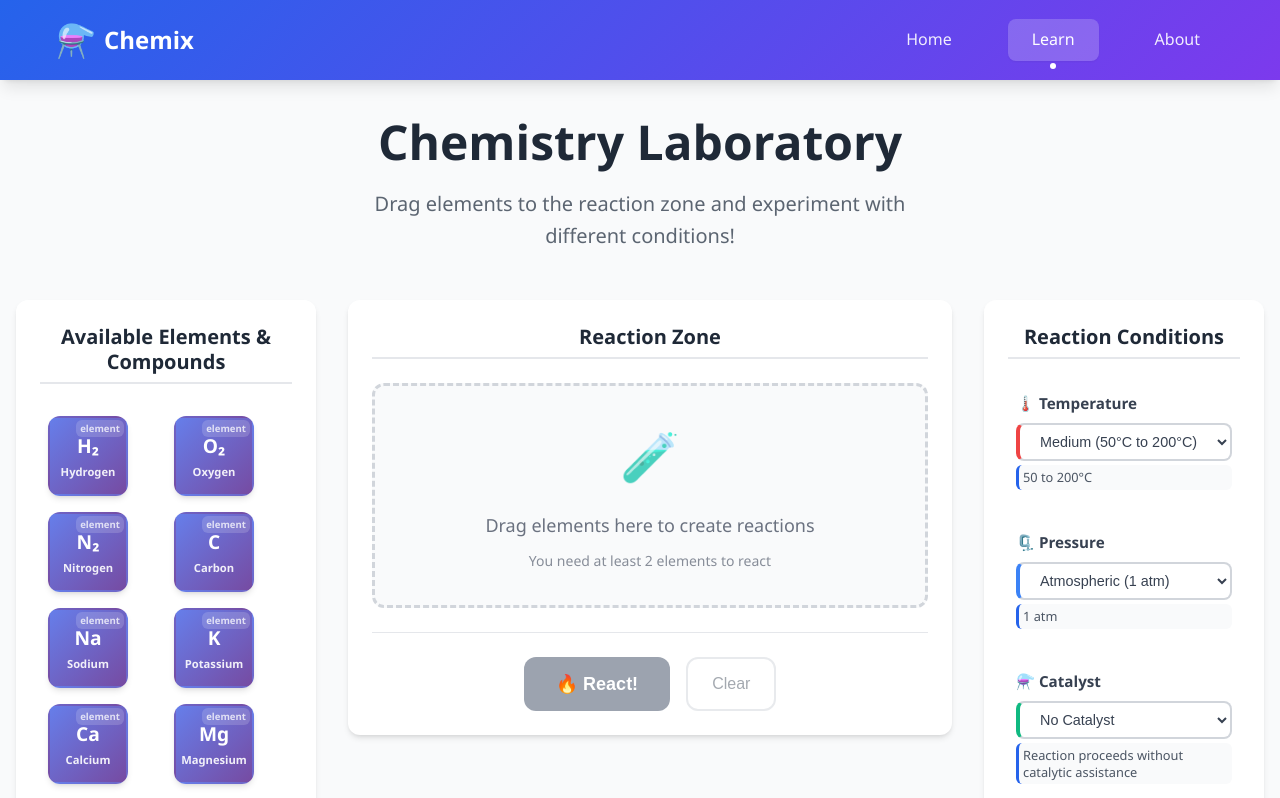
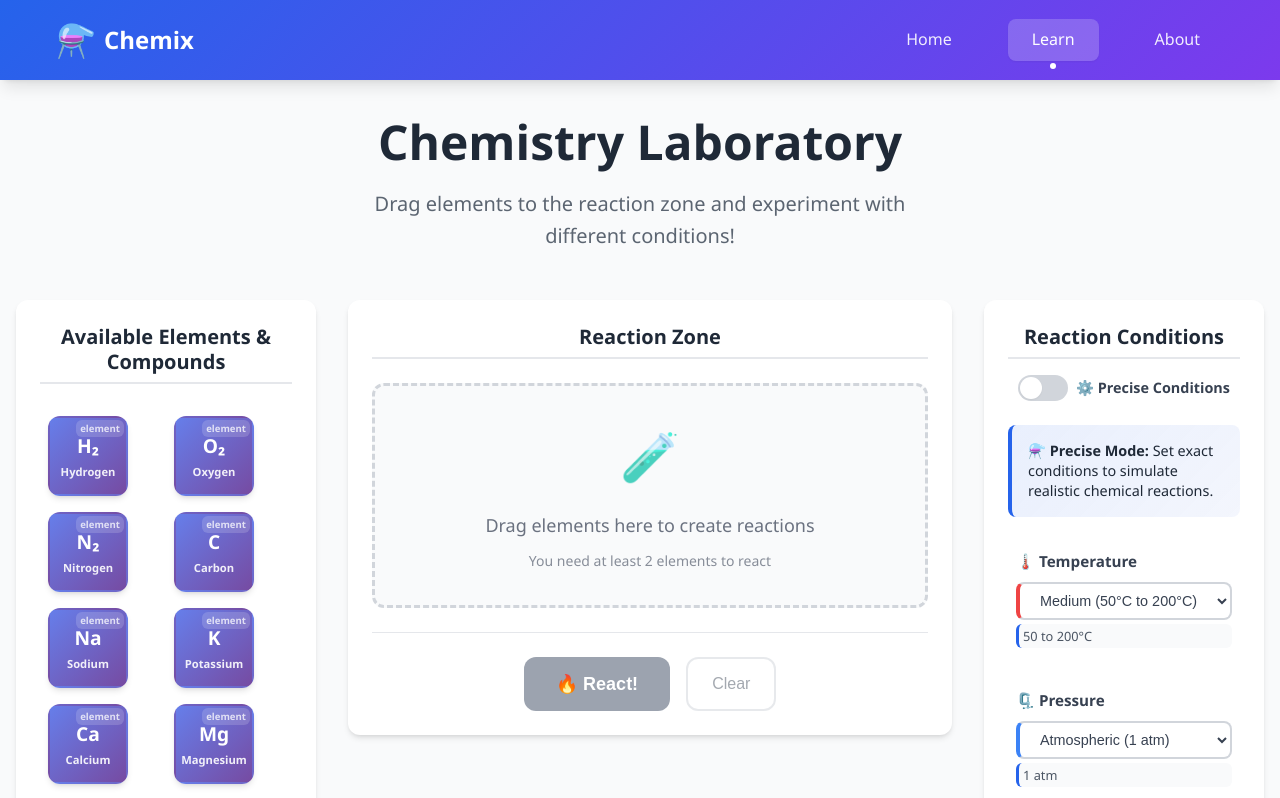
Before and after one commit to Lokesh-1511/Chemix, a React (Vite) app: page /learn in a window 1280 px wide. Shown: the top 798 px of the page. Built offline with nearby package versions, Linux system fonts and the light colour scheme.

Commit message:
removed scrollbars and added auto-discovery toggle

```diff
--- a/src/components/ConditionsPanel.jsx
+++ b/src/components/ConditionsPanel.jsx
@@ -1,11 +1,46 @@
 import React from 'react';
 import '../styles/ConditionsPanel.css';
 
-const ConditionsPanel = ({ conditions, onConditionChange, conditionOptions }) => {
+const ConditionsPanel = ({
+  conditions,
+  onConditionChange,
+  conditionOptions,
+  autoDiscovery,
+  onAutoDiscoveryToggle
+}) => {
   return (
     <div className="conditions-panel">
+      <div className="conditions-header">
         <h3 className="conditions-title">Reaction Conditions</h3>
+        <div className="auto-discovery-toggle">
+          <label className="toggle-label">
+            <input
+              type="checkbox"
+              checked={autoDiscovery}
+              onChange={(e) => onAutoDiscoveryToggle(e.target.checked)}
+              className="toggle-input"
+            />
+            <span className="toggle-slider"></span>
+            <span className="toggle-text">
+              {autoDiscovery ? '🔍 Auto-Discovery Mode' : '⚙️ Precise Conditions'}
+            </span>
+          </label>
+        </div>
+      </div>
 
+      <div className="discovery-mode-info">
+        {autoDiscovery ? (
+          <div className="info-card discovery">
+            <p>🧪 <strong>Auto-Discovery Mode:</strong> Explore what compounds can be formed without worrying about specific conditions!</p>
+          </div>
+        ) : (
+          <div className="info-card precise">
+            <p>⚗️ <strong>Precise Mode:</strong> Set exact conditions to simulate realistic chemical reactions.</p>
+          </div>
+        )}
+      </div>
+
+      <div className={`conditions-controls ${autoDiscovery ? 'disabled' : ''}`}>
         <div className="condition-group">
           <label className="condition-label">
             🌡️ Temperature
@@ -14,7 +49,8 @@ const ConditionsPanel = ({ conditions, onConditionChange, conditionOptions }) =>
             className="condition-select temperature"
             value={conditions.temperature}
             onChange={(e) => onConditionChange('temperature', e.target.value)}
-          title={`Current: ${conditionOptions.temperature.find(opt => opt.value === conditions.temperature)?.range || 'Unknown'}`}
+            disabled={autoDiscovery}
+            title={autoDiscovery ? 'Disabled in auto-discovery mode' : `Current: ${conditionOptions.temperature.find(opt => opt.value === conditions.temperature)?.range || 'Unknown'}`}
           >
             {conditionOptions.temperature.map(option => (
               <option key={option.value} value={option.value}>
@@ -37,7 +73,8 @@ const ConditionsPanel = ({ conditions, onConditionChange, conditionOptions }) =>
             className="condition-select pressure"
             value={conditions.pressure}
             onChange={(e) => onConditionChange('pressure', e.target.value)}
-          title={`Current: ${conditionOptions.pressure.find(opt => opt.value === conditions.pressure)?.range || 'Unknown'}`}
+            disabled={autoDiscovery}
+            title={autoDiscovery ? 'Disabled in auto-discovery mode' : `Current: ${conditionOptions.pressure.find(opt => opt.value === conditions.pressure)?.range || 'Unknown'}`}
           >
             {conditionOptions.pressure.map(option => (
               <option key={option.value} value={option.value}>
@@ -60,7 +97,8 @@ const ConditionsPanel = ({ conditions, onConditionChange, conditionOptions }) =>
             className="condition-select catalyst"
             value={conditions.catalyst}
             onChange={(e) => onConditionChange('catalyst', e.target.value)}
-          title={conditionOptions.catalyst.find(opt => opt.value === conditions.catalyst)?.description || 'No description'}
+            disabled={autoDiscovery}
+            title={autoDiscovery ? 'Disabled in auto-discovery mode' : (conditionOptions.catalyst.find(opt => opt.value === conditions.catalyst)?.description || 'No description')}
           >
             {conditionOptions.catalyst.map(option => (
               <option key={option.value} value={option.value}>
@@ -83,7 +121,8 @@ const ConditionsPanel = ({ conditions, onConditionChange, conditionOptions }) =>
             className="condition-select environment"
             value={conditions.environment || 'air'}
             onChange={(e) => onConditionChange('environment', e.target.value)}
-          title={conditionOptions.environment?.find(opt => opt.value === (conditions.environment || 'air'))?.description || 'Standard conditions'}
+            disabled={autoDiscovery}
+            title={autoDiscovery ? 'Disabled in auto-discovery mode' : (conditionOptions.environment?.find(opt => opt.value === (conditions.environment || 'air'))?.description || 'Standard conditions')}
           >
             {conditionOptions.environment?.map(option => (
               <option key={option.value} value={option.value}>
@@ -97,8 +136,16 @@ const ConditionsPanel = ({ conditions, onConditionChange, conditionOptions }) =>
             </small>
           </div>
         </div>
+      </div>
 
-      <div className="conditions-summary">
+      <div className={`conditions-summary ${autoDiscovery ? 'discovery-mode' : ''}`}>
+        {autoDiscovery ? (
+          <div className="discovery-summary">
+            <h4>🔍 Discovery Mode Active</h4>
+            <p>Conditions will be automatically optimized to find possible reactions!</p>
+          </div>
+        ) : (
+          <>
             <h4>Current Setup:</h4>
             <div className="summary-tags">
               <span className="summary-tag temperature">
@@ -114,16 +161,29 @@ const ConditionsPanel = ({ conditions, onConditionChange, conditionOptions }) =>
                 🌍 {conditionOptions.environment?.find(opt => opt.value === (conditions.environment || 'air'))?.label.split(' (')[0] || 'Air'}
               </span>
             </div>
+          </>
+        )}
       </div>
 
       <div className="conditions-help">
         <h4>💡 Tips:</h4>
         <ul>
+          {autoDiscovery ? (
+            <>
+              <li>In discovery mode, any possible reaction will succeed</li>
+              <li>Perfect for exploring chemical combinations</li>
+              <li>Switch to precise mode for realistic conditions</li>
+              <li>Great for learning what compounds can be formed!</li>
+            </>
+          ) : (
+            <>
               <li>Different reactions require specific conditions</li>
               <li>Catalysts can dramatically speed up reactions</li>
               <li>Temperature and pressure affect reaction rates</li>
               <li>Some reactions only work in specific environments</li>
               <li>Experiment with different combinations!</li>
+            </>
+          )}
         </ul>
       </div>
     </div>
--- a/src/pages/Learn.jsx
+++ b/src/pages/Learn.jsx
@@ -9,6 +9,7 @@ import '../styles/Learn.css';
 const Learn = ({ availableElements, unlockCompound }) => {
   const [selectedElements, setSelectedElements] = useState([]);
   const [reactionResult, setReactionResult] = useState(null);
+  const [autoDiscovery, setAutoDiscovery] = useState(false);
   const [conditions, setConditions] = useState({
     temperature: 'medium',
     pressure: 'normal',
@@ -21,6 +22,10 @@ const Learn = ({ availableElements, unlockCompound }) => {
       ...prev,
       [conditionType]: value
     }));
+  };
+
+  const handleAutoDiscoveryToggle = (enabled) => {
+    setAutoDiscovery(enabled);
   };
 
   const processReaction = (elements) => {
@@ -39,8 +44,8 @@ const Learn = ({ availableElements, unlockCompound }) => {
     });
 
     if (matchingRule) {
-      // Check if conditions are appropriate for this reaction
-      const conditionSuccess = checkReactionConditions(matchingRule, conditions);
+      // In auto-discovery mode, skip condition checking
+      const conditionSuccess = autoDiscovery || checkReactionConditions(matchingRule, conditions);
 
       if (conditionSuccess) {
         // Find the products in our available elements
@@ -61,22 +66,27 @@ const Learn = ({ availableElements, unlockCompound }) => {
           success: true,
           equation: matchingRule.equation,
           explanation: matchingRule.explanation,
-          conditions: conditions,
+          conditions: autoDiscovery ? 'Auto-optimized conditions' : conditions,
           newCompounds: newlyUnlocked,
-          products: products
+          products: products,
+          autoDiscovery: autoDiscovery
         });
       } else {
         setReactionResult({
           success: false,
           reason: `This reaction requires ${matchingRule.conditions.temperature} temperature${matchingRule.conditions.catalyst ? ` and ${matchingRule.conditions.catalyst} catalyst` : ''}.`,
-          conditions: conditions
+          conditions: conditions,
+          autoDiscovery: autoDiscovery
         });
       }
     } else {
       setReactionResult({
         success: false,
-        reason: 'These elements do not react under current conditions. Try different combinations!',
-        conditions: conditions
+        reason: autoDiscovery
+          ? 'These elements do not have any known reactions. Try different combinations!'
+          : 'These elements do not react under current conditions. Try different combinations or enable auto-discovery mode!',
+        conditions: conditions,
+        autoDiscovery: autoDiscovery
       });
     }
 
@@ -139,6 +149,8 @@ const Learn = ({ availableElements, unlockCompound }) => {
             conditions={conditions}
             onConditionChange={handleConditionChange}
             conditionOptions={conditionOptions}
+            autoDiscovery={autoDiscovery}
+            onAutoDiscoveryToggle={handleAutoDiscoveryToggle}
           />
         </div>
       </div>
--- a/src/styles/ConditionsPanel.css
+++ b/src/styles/ConditionsPanel.css
@@ -8,13 +8,118 @@
   overflow-y: auto;
 }
 
+.conditions-header {
+  display: flex;
+  flex-direction: column;
+  gap: var(--spacing-md);
+  margin-bottom: var(--spacing-lg);
+}
+
 .conditions-title {
   font-size: 1.25rem;
   color: var(--gray-800);
-  margin-bottom: var(--spacing-lg);
   text-align: center;
   border-bottom: 2px solid var(--gray-200);
   padding-bottom: var(--spacing-sm);
+  margin: 0;
+}
+
+/* Auto-Discovery Toggle Styles */
+.auto-discovery-toggle {
+  display: flex;
+  align-items: center;
+  justify-content: center;
+}
+
+.toggle-label {
+  display: flex;
+  align-items: center;
+  gap: var(--spacing-sm);
+  cursor: pointer;
+  user-select: none;
+  font-weight: 500;
+}
+
+.toggle-input {
+  display: none;
+}
+
+.toggle-slider {
+  position: relative;
+  width: 50px;
+  height: 26px;
+  background: var(--gray-300);
+  border-radius: 13px;
+  transition: all var(--transition-normal);
+}
+
+.toggle-slider:before {
+  content: '';
+  position: absolute;
+  top: 2px;
+  left: 2px;
+  width: 22px;
+  height: 22px;
+  background: var(--white);
+  border-radius: 50%;
+  transition: all var(--transition-normal);
+  box-shadow: var(--shadow-sm);
+}
+
+.toggle-input:checked + .toggle-slider {
+  background: var(--primary-color);
+}
+
+.toggle-input:checked + .toggle-slider:before {
+  transform: translateX(24px);
+}
+
+.toggle-text {
+  font-size: 0.9rem;
+  color: var(--gray-700);
+  font-weight: 600;
+}
+
+/* Discovery Mode Info */
+.discovery-mode-info {
+  margin-bottom: var(--spacing-lg);
+}
+
+.info-card {
+  padding: var(--spacing-md);
+  border-radius: var(--radius-md);
+  border-left: 4px solid;
+}
+
+.info-card.discovery {
+  background: linear-gradient(135deg, rgba(16, 185, 129, 0.1), rgba(5, 150, 105, 0.05));
+  border-left-color: var(--success-color);
+}
+
+.info-card.precise {
+  background: linear-gradient(135deg, rgba(37, 99, 235, 0.1), rgba(29, 78, 216, 0.05));
+  border-left-color: var(--primary-color);
+}
+
+.info-card p {
+  margin: 0;
+  font-size: 0.9rem;
+  line-height: 1.4;
+}
+
+/* Conditions Controls */
+.conditions-controls {
+  transition: all var(--transition-normal);
+}
+
+.conditions-controls.disabled {
+  opacity: 0.5;
+  pointer-events: none;
+}
+
+.conditions-controls.disabled .condition-group {
+  background: var(--gray-50);
+  border-radius: var(--radius-md);
 }
 
 .condition-group {
@@ -61,6 +166,18 @@
   box-shadow: 0 0 0 3px rgba(37, 99, 235, 0.1);
 }
 
+.condition-select:disabled {
+  background: var(--gray-100);
+  color: var(--gray-500);
+  cursor: not-allowed;
+  border-color: var(--gray-200);
+}
+
+.condition-select:disabled:focus {
+  outline: none;
+  box-shadow: none;
+}
+
 .condition-select option {
   padding: var(--spacing-sm);
   background: var(--white);
@@ -105,6 +222,28 @@
   border-radius: var(--radius-lg);
   margin-bottom: var(--spacing-lg);
   border: 1px solid var(--gray-200);
+  transition: all var(--transition-normal);
+}
+
+.conditions-summary.discovery-mode {
+  background: linear-gradient(135deg, rgba(16, 185, 129, 0.1), rgba(5, 150, 105, 0.05));
+  border-color: var(--success-color);
+}
+
+.discovery-summary {
+  text-align: center;
+}
+
+.discovery-summary h4 {
+  color: var(--success-color);
+  font-size: 1rem;
+  margin-bottom: var(--spacing-sm);
+}
+
+.discovery-summary p {
+  color: var(--gray-600);
+  font-size: 0.9rem;
+  margin: 0;
 }
 
 .conditions-summary h4 {
--- a/src/styles/index.css
+++ b/src/styles/index.css
@@ -69,6 +69,20 @@ body {
   background-color: var(--gray-50);
   -webkit-font-smoothing: antialiased;
   -moz-osx-font-smoothing: grayscale;
+}
+
+/* Hide scrollbars globally while maintaining functionality */
+* {
+  scrollbar-width: none; /* Firefox */
+  -ms-overflow-style: none; /* Internet Explorer 10+ */
+}
+
+*::-webkit-scrollbar {
+  display: none; /* WebKit browsers */
+}
+
+html, body {
+  overflow-x: hidden; /* Prevent horizontal scrollbar */
 }
 
 /* Typography */
```
Also changed, not shown: src/styles/ElementList.css (+1 -17 lines). Lines whose indentation alone changed are shown as unchanged.
